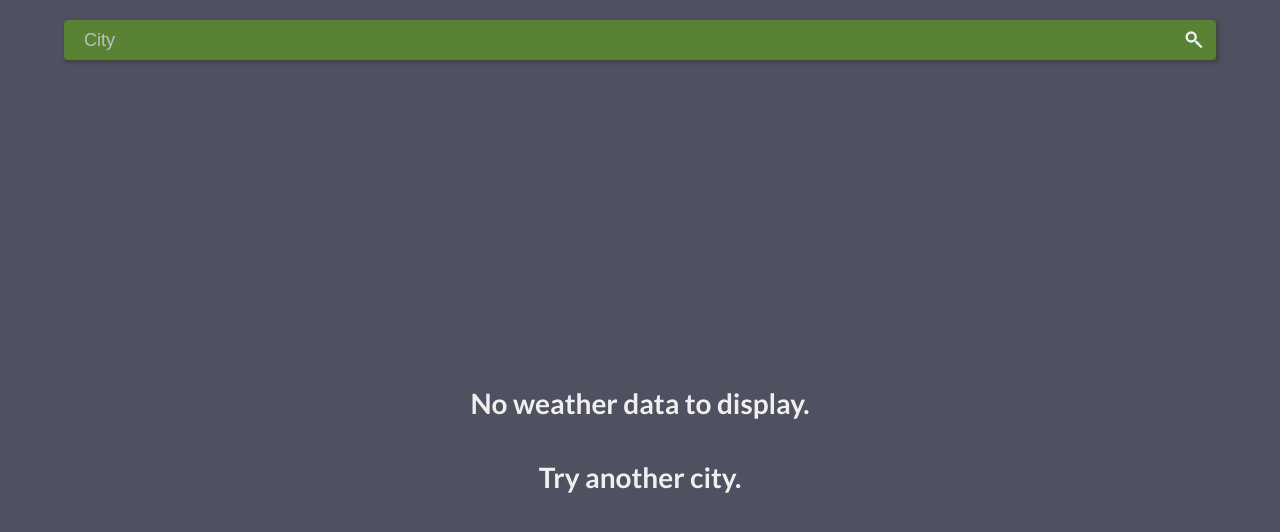
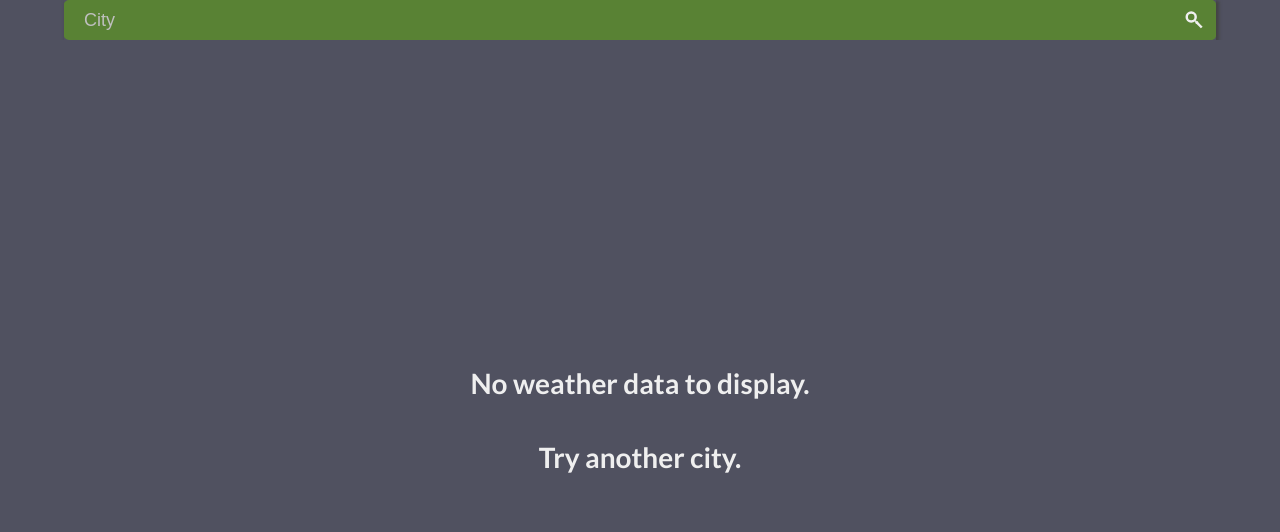
Before and after one commit to Razlaw/weather_website, a React (Create React App) app: page / in a window 1280 px wide. Shown: the top 532 px of the page. Built offline with nearby package versions, Linux system fonts and the light colour scheme.

Commit message:
Reduce search bar height to actual search bar instead of the whole component

```diff
--- a/src/global.scss
+++ b/src/global.scss
@@ -3,4 +3,4 @@ $textColor: #efefef; // #68829e;
 $alternativeColor: #598234;
 $highlightColor: #aebd38;
 
-$searchBarHeight: 80px;
+$searchBarHeight: 40px;
```
